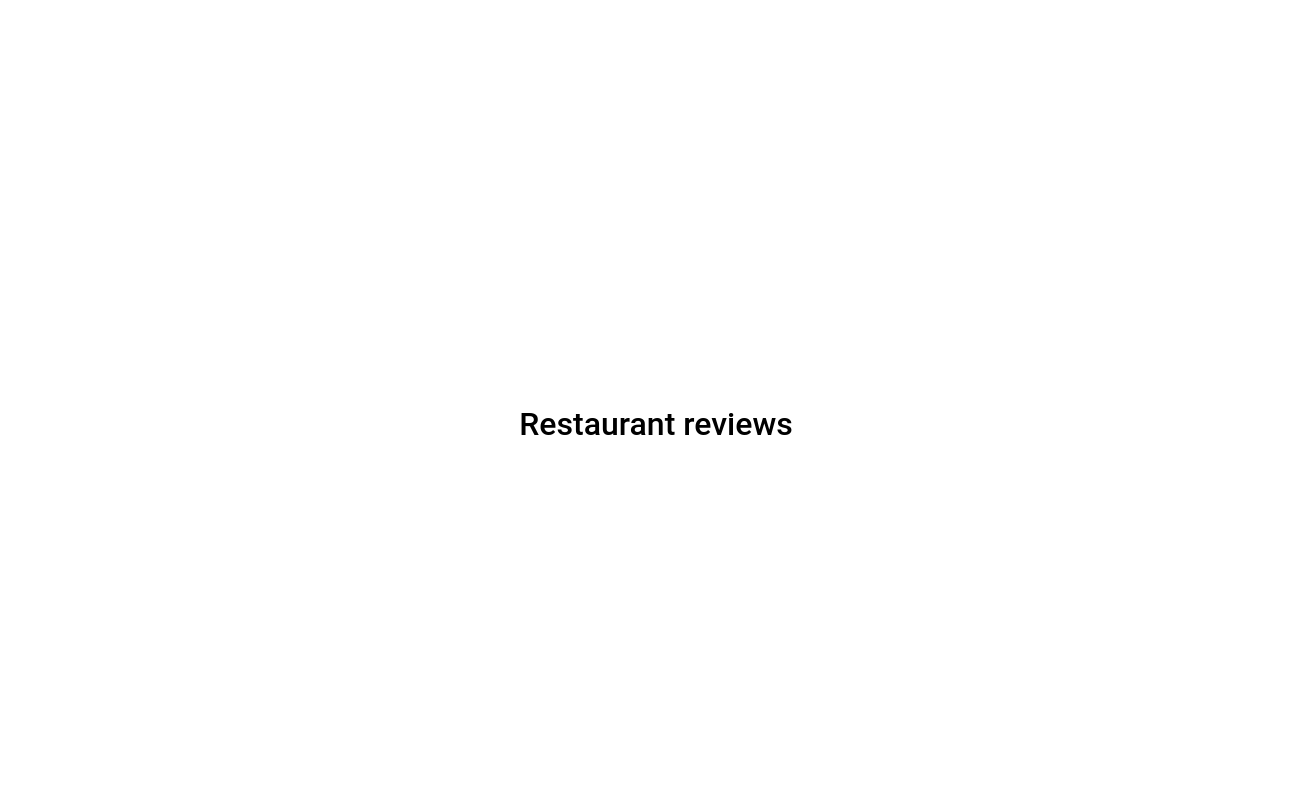
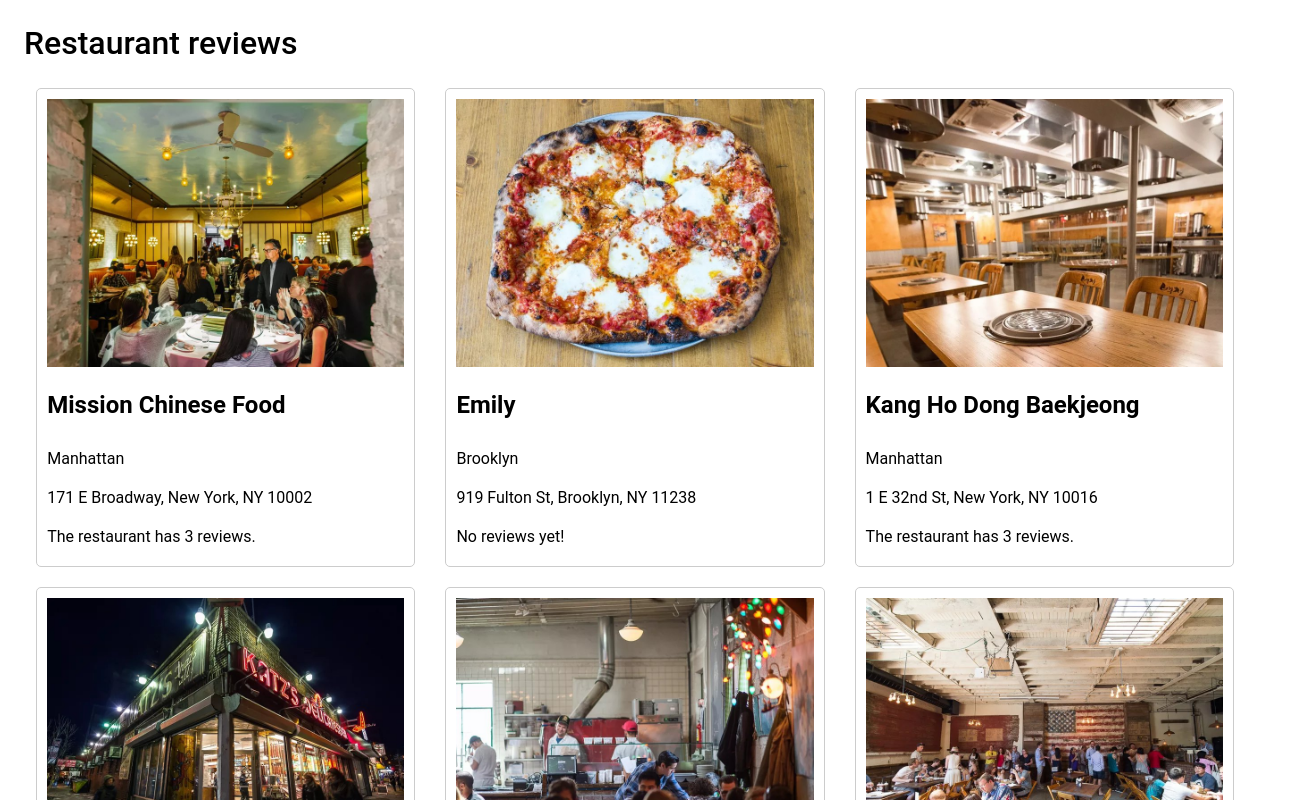
Before and after one commit to edujg81/proyectoAngular, an Angular app: page / in a window 1280 px wide. Shown: the top 800 px of the page, 1304 px wide, since content can reach past the window. Built offline with nearby package versions, Linux system fonts and the light colour scheme.

Commit message:
ejercicio 4 - Flex Layout

```diff
--- a/package.json
+++ b/package.json
@@ -18,6 +18,7 @@
     "@angular/platform-browser": "^18.2.0",
     "@angular/platform-browser-dynamic": "^18.2.0",
     "@angular/router": "^18.2.0",
+    "@angular/flex-layout": "^15.0.0-beta.42",
     "rxjs": "~7.8.0",
     "tslib": "^2.3.0",
     "zone.js": "~0.14.10"
--- a/src/app/app.component.html
+++ b/src/app/app.component.html
@@ -1,24 +1,29 @@
 <main>
-  <div class="content">
       <h1>{{ title }}</h1>
-  </div>
 </main>
 
-<div *ngFor="let restaurant of restaurantList">
+<div
+  fxLayout="row wrap"
+  fxLayoutGap="20px"
+  fxFill fxLayoutAlign="center center"
+>
+
+<div class="tarjeta" *ngFor="let restaurant of restaurantList" fxFlex="30">
   <!-- <img src="{{restaurant.photograph}}"> -->
+
     <img [src]="restaurant.photograph">
     <h2> {{ restaurant.name }} </h2>
     <p> {{ restaurant.neighborhood }} </p>
     <p> {{ restaurant.address }} </p>
 
     <div *ngIf="restaurant.reviews.length > 0; else noRestaurantsTemplate">
-    The restaurant has {{ restaurant.reviews.length }} reviews.
+      <p>The restaurant has {{ restaurant.reviews.length }} reviews.</p>
     </div>
 </div>
 
 <ng-template #noRestaurantsTemplate>
   <div>
-    No reviews yet!
+    <p>No reviews yet!</p>
   </div>
 </ng-template>
 
--- a/src/app/app.component.scss
+++ b/src/app/app.component.scss
@@ -9,24 +9,18 @@ h1 {
   }
 
   main {
-    width: 100%;
-    min-height: 100%;
-    display: flex;
-    justify-content: center;
-    align-items: center;
     padding: 1rem;
-    position: relative;
-  }
-
-  .content {
-    display: flex;
-    justify-content: space-around;
-    width: 100%;
-    max-width: 700px;
   }
 
   img {
-    width: 50%;
-    height: 50%;
+    width: 100%;
+    height: 100%;
     object-fit: cover;
   }
+
+  .tarjeta {
+    border: 1px solid #ccc;
+    border-radius: 5px;
+    padding: 10px;
+    margin: 10px;
+  }
--- a/src/app/app.module.ts
+++ b/src/app/app.module.ts
@@ -4,6 +4,7 @@ import { BrowserModule } from '@angular/platform-browser';
 import { AppRoutingModule } from './app-routing.module';
 import { AppComponent } from './app.component';
 import { RestaurantComponent } from './restaurant/restaurant.component';
+import { FlexLayoutModule } from '@angular/flex-layout';
 
 @NgModule({
   declarations: [
@@ -12,7 +13,8 @@ import { RestaurantComponent } from './restaurant/restaurant.component';
    ],
   imports: [
     BrowserModule,
-    AppRoutingModule
+    AppRoutingModule,
+    FlexLayoutModule
   ],
   providers: [],
   bootstrap: [AppComponent]
--- a/src/styles.scss
+++ b/src/styles.scss
@@ -1,3 +1,2 @@
 /* You can add global styles to this file, and also import other style files */
-html, body { height: 100%; }
 body { font-family: Roboto, "Helvetica Neue", sans-serif; }
```
Also changed, not shown: 1 other file (tests, documents, lock files or other folders). Lines whose indentation alone changed are shown as unchanged.
